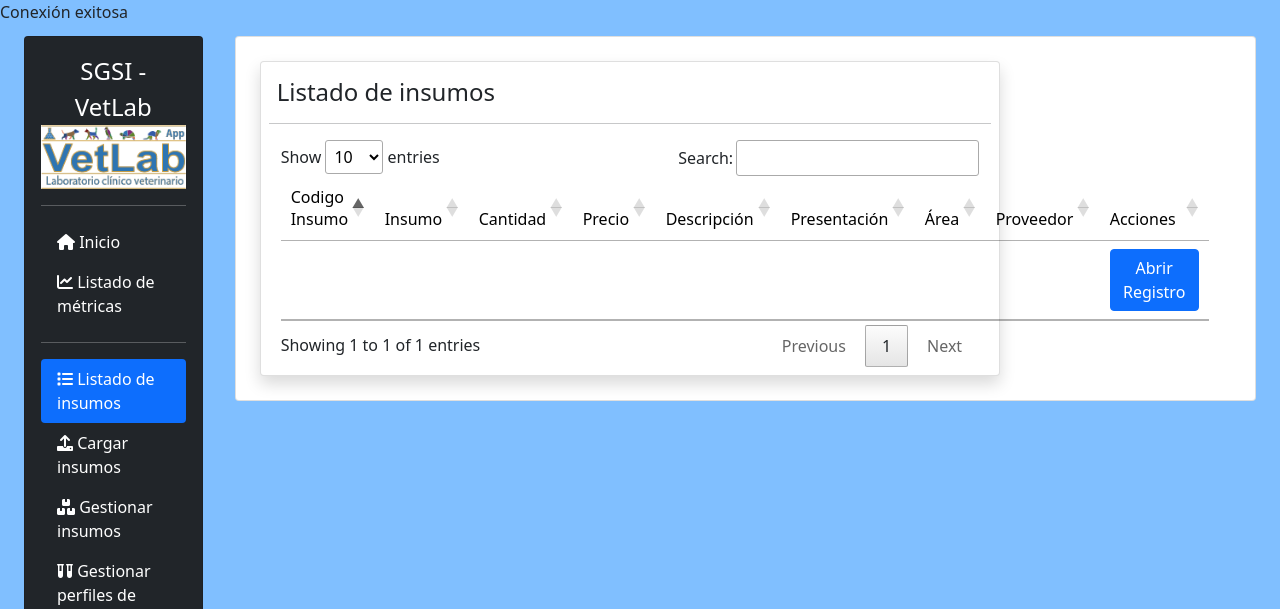
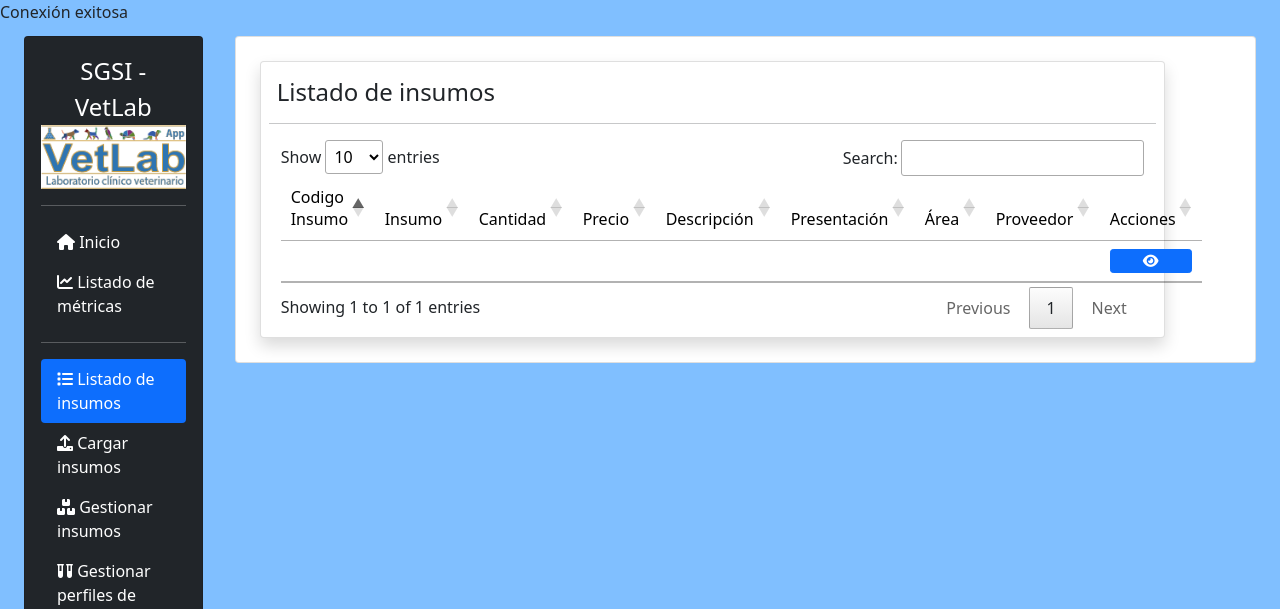
Before and after one commit to xatomen/SGSIVetLab, a PHP site: page /SGSIVetLab/public/admin/listado_insumos.php in a window 1280 px wide. Shown: the top 609 px of the page. Run offline with PHP 8.4, Linux system fonts and the light colour scheme; tables that the repository leaves empty or names only in its code hold one stand-in row (values such as "Sample post"); data that the repository does not hold is empty; some libraries are stand-ins or nearby versions.

Commit message:
Se ajusta el diseño del listado de insumos para ampliar el contenedor y se modifica el botón de apertura del modal para mejorar la interfaz de usuario.

```diff
--- a/public/admin/listado_insumos.php
+++ b/public/admin/listado_insumos.php
@@ -30,7 +30,7 @@
 <script type="text/javascript" charset="utf8" src="https://cdn.datatables.net/1.11.5/js/jquery.dataTables.js"></script>
 
 <!-- Listado -->
-<div class="card col-9 row m-2 p-2 shadow">
+<div class="card col-11 row m-2 p-2 shadow">
     <table id="insumosTable" class="table">
         <thead>
             <h4 class="p-2">Listado de insumos</h4>
@@ -87,9 +87,12 @@
                     </td>
                     <td>
                         <!-- Botón para abrir el modal -->
-                        <button type="button" class="btn btn-primary" data-bs-toggle="modal" data-bs-target="#registroModal<?php echo $provee['ID_Provee'] ?>">
-                        Abrir Registro
-                        </button>
+                        <div class="row m-0">
+                            <button type="button" class="btn btn-primary btn-sm" data-bs-toggle="modal" data-bs-target="#registroModal<?php echo $provee['ID_Provee'] ?>">
+                            <i class="fas fa-eye"></i>
+                            </button>
+                        </div>
+
 
                         <!-- Modal -->
                         <div class="modal fade" id="registroModal<?php echo $provee['ID_Provee'] ?>" tabindex="-1" aria-labelledby="registroModalLabel" aria-hidden="true">
```
